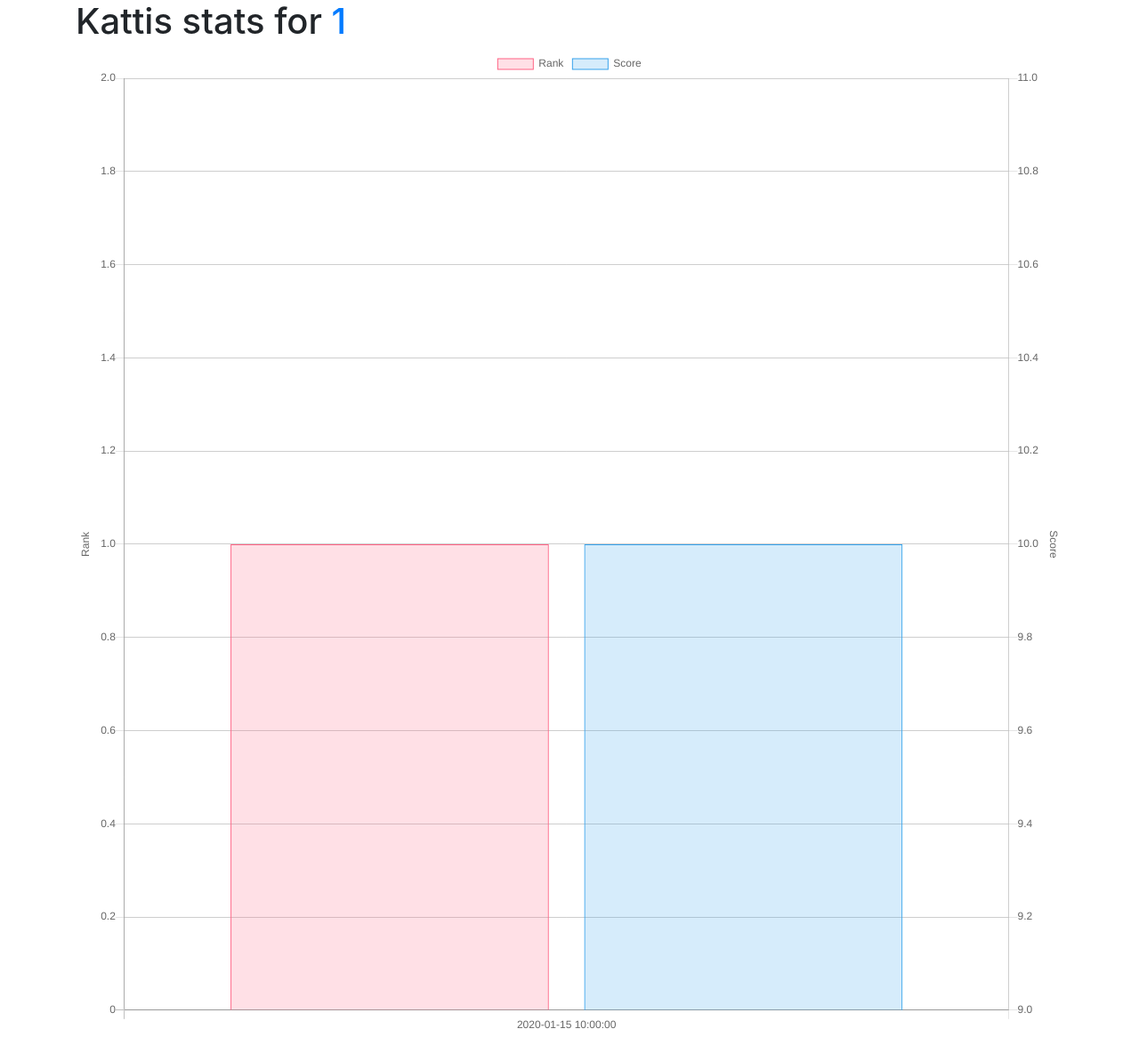
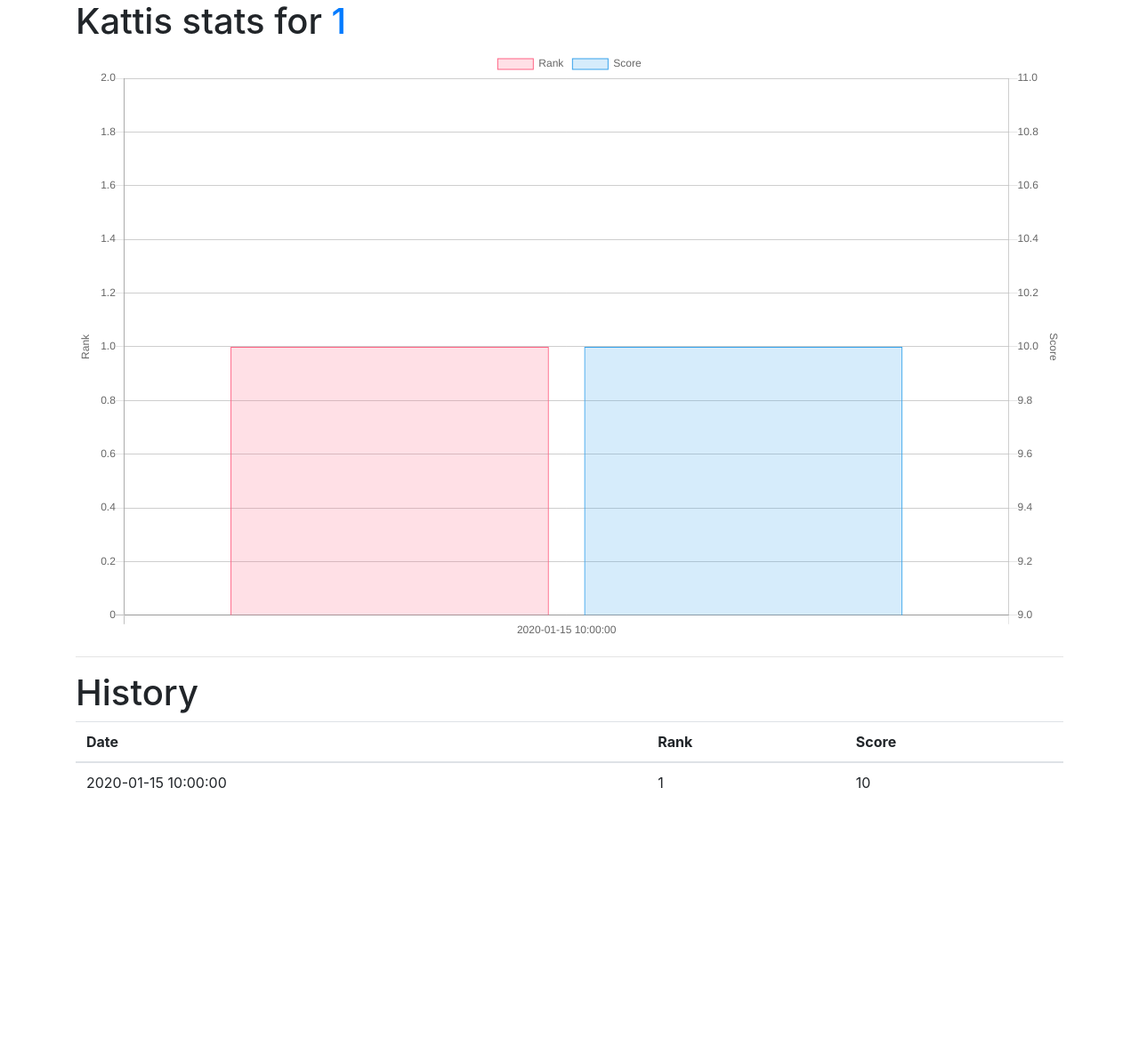
Before and after one commit to dkgv/kattis-stats, a Flask app: template templates/view_stats.html in a window 1280 px wide. Shown: the whole page at 89% size. After the commit the page ends 886 px from the top, so only its background shows below. Run offline with Flask 2, Linux system fonts and the light colour scheme; the template is opened without the code that fills it: most values are stand-ins (such as "Sample title", 1, 10 or a date in 2020); some libraries are stand-ins or nearby versions.

Commit message:
Add history table

```diff
--- a/templates/view_stats.html
+++ b/templates/view_stats.html
@@ -8,7 +8,29 @@
     <body>
         <div class="container">
             <h1>Kattis stats for <a href="https://open.kattis.com/users/{{ uid }}">{{ uid }}</a></h1>
-            <canvas id="stats" width="500" height="500"></canvas>
+            <canvas id="stats" width="500" height="300"></canvas>
+
+            <hr>
+
+            <h1>History</h1>
+            <table class="table table-hover">
+                <thead>
+                    <tr>
+                        <th>Date</th>
+                        <th>Rank</th>
+                        <th>Score</th>
+                    </tr>
+                </thead>
+                <tbody>
+                    {% for datum in history %}
+                    <tr>
+                        <td>{{ datum['Date'] }}</td>
+                        <td>{{ datum['Rank'] }}</td>
+                        <td>{{ datum['Score'] }}</td>
+                    </tr>
+                    {% endfor %}
+                </tbody>
+            </table>
         </div>
 
         <script type="text/javascript">
```
